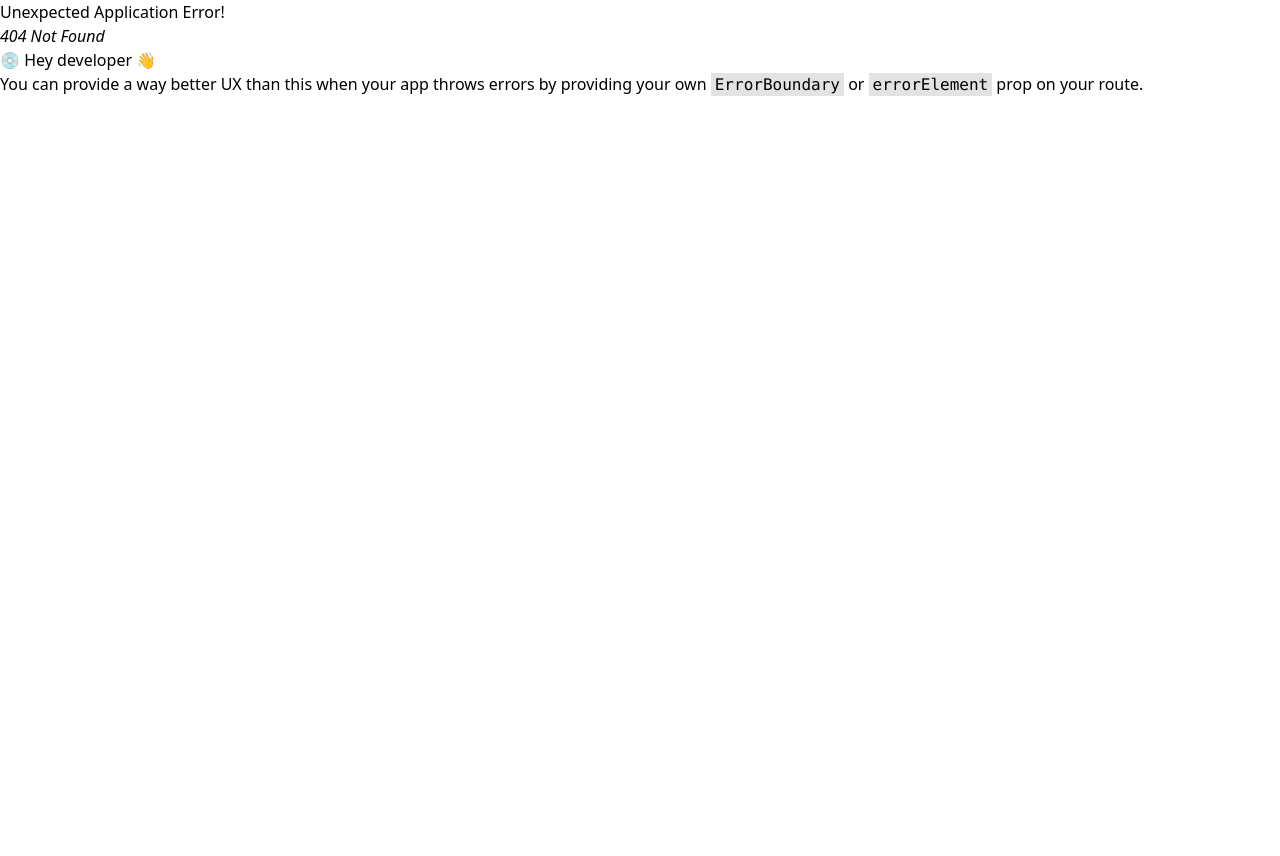
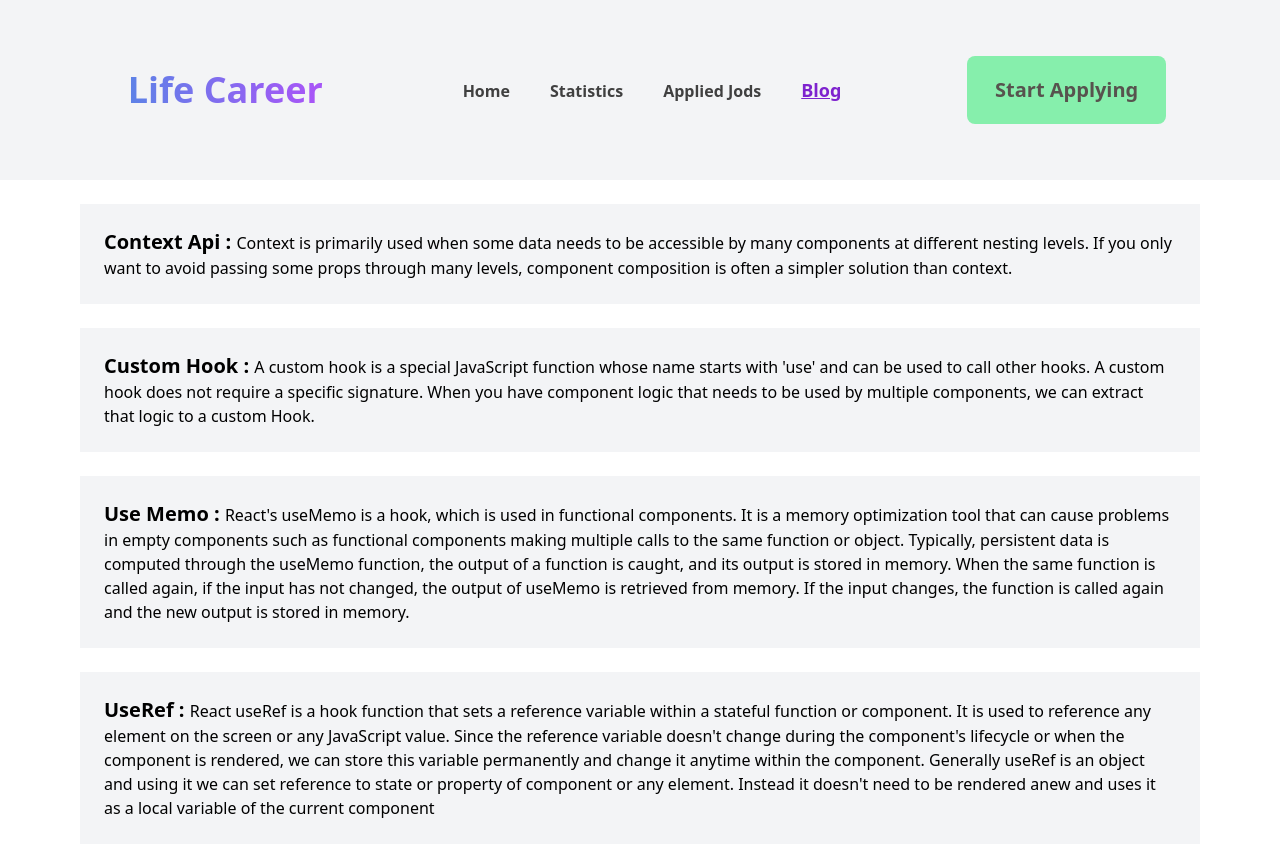
Before and after one commit to sagor369/job-application, a React (Vite) app: page /blog in a window 1280 px wide. Before the commit this address had no page. Shown: the top 856 px of the page. Before the commit the page ends 800 px from the top, so only its background shows below. Built offline with nearby package versions, Linux system fonts and the light colour scheme.

Commit message:
blog section added

```diff
--- a/package.json
+++ b/package.json
@@ -15,6 +15,7 @@
     "react": "^18.2.0",
     "react-dom": "^18.2.0",
     "react-router-dom": "^6.10.0",
+    "recharts": "^2.5.0",
     "sort-by": "^1.2.0"
   },
   "devDependencies": {
--- /dev/null
+++ b/src/component/Blog.jsx
@@ -0,0 +1,22 @@
+import React from 'react';
+
+const Blog = () => {
+    return (
+        <div className='mx-20 '>
+            <p className='bg-gray-100 my-6 p-6'><span className='title'>Context api : </span> Context is primarily used when some data needs to be accessible by many components at different nesting levels. If you only want to avoid passing some props through many levels, component composition is often a simpler solution than context.</p>
+            <p className='bg-gray-100 my-6 p-6'>
+             <span className='title'>Custom hook : </span> A custom hook is a special JavaScript function whose name starts with 'use' and can be used to call other hooks. A custom hook does not require a specific signature. When you have component logic that needs to be used by multiple components, we can extract that logic to a custom Hook.
+            </p>
+            <p className='bg-gray-100 my-6 p-6'><span className='title'>use memo : </span>
+             React's useMemo is a hook, which is used in functional components.  It is a memory optimization tool that can cause problems in empty components such as functional components making multiple calls to the same function or object.
+            Typically, persistent data is computed through the useMemo function, the output of a function is caught, and its output is stored in memory.  When the same function is called again, if the input has not changed, the output of useMemo is retrieved from memory.  If the input changes, the function is called again and the new output is stored in memory.
+            </p>
+            <p className='bg-gray-100 my-6 p-6'><span className='title'>useRef : </span>
+             React useRef is a hook function that sets a reference variable within a stateful function or component.  It is used to reference any element on the screen or any JavaScript value.  Since the reference variable doesn't change during the component's lifecycle or when the component is rendered, we can store this variable permanently and change it anytime within the component.
+            Generally useRef is an object and using it we can set reference to state or property of component or any element.  Instead it doesn't need to be rendered anew and uses it as a local variable of the current component
+            </p>
+        </div>
+    );
+};
+
+export default Blog;
--- a/src/component/Header.jsx
+++ b/src/component/Header.jsx
@@ -11,11 +11,11 @@ const Header = () => {
                 <NavLink className='ml-6 hover:border p-2 , {({isActive}) => isActice ? "active" : ""}'
                 to='/'>Home</NavLink>
                 <NavLink className='ml-6 hover:border p-2 , {({isActive}) => isActice ? "active" : ""}'
-                to='/'>Statistics</NavLink>
+                to='/rechart'>Statistics</NavLink>
                 <NavLink className='ml-6 hover:border p-2 , {({isActive}) => isActice ? "active" : ""}'
                 to='/apply'>Applied Jods</NavLink>
                 <NavLink className='ml-6 hover:border p-2 , {({isActive}) => isActice ? "active" : ""}'
-                to='/'>Blog</NavLink>
+                to='/blog'>Blog</NavLink>
             </nav>
             <div>
                 <button className='btn-primary'>Start Applying</button>
--- /dev/null
+++ b/src/component/Rechart.jsx
@@ -0,0 +1,80 @@
+import React from 'react';
+import {
+    ComposedChart,
+    Line,
+    Area,
+    Bar,
+    XAxis,
+    YAxis,
+    CartesianGrid,
+    Tooltip,
+    Legend,
+    ResponsiveContainer,
+  } from 'recharts';
+
+  const data = [
+    {
+      name: 'Page A',
+      uv: 590,
+      pv: 800,
+      amt: 1400,
+    },
+    {
+      name: 'Page B',
+      uv: 868,
+      pv: 967,
+      amt: 1506,
+    },
+    {
+      name: 'Page C',
+      uv: 1397,
+      pv: 1098,
+      amt: 989,
+    },
+    {
+      name: 'Page D',
+      uv: 1480,
+      pv: 1200,
+      amt: 1228,
+    },
+    {
+      name: 'Page E',
+      uv: 1520,
+      pv: 1108,
+      amt: 1100,
+    },
+    {
+      name: 'Page F',
+      uv: 1400,
+      pv: 680,
+      amt: 1700,
+    },
+  ];
+
+const Rechart = () => {
+    return (
+        <ResponsiveContainer width="100%" height="100%">
+        <ComposedChart
+          width={500}
+          height={400}
+          data={data}
+          margin={{
+            top: 20,
+            right: 20,
+            bottom: 20,
+            left: 20,
+          }}
+        >
+          <CartesianGrid stroke="#f5f5f5" />
+          <XAxis dataKey="name" scale="band" />
+          <YAxis />
+          <Tooltip />
+          <Legend />
+          <Bar dataKey="uv" barSize={20} fill="#413ea0" />
+          <Line type="monotone" dataKey="uv" stroke="#ff7300" />
+        </ComposedChart>
+      </ResponsiveContainer>
+    );
+};
+
+export default Rechart;
```
Also changed, not shown: src/main.jsx (+10 -0 lines), 1 other file (tests, documents, lock files or other folders).
